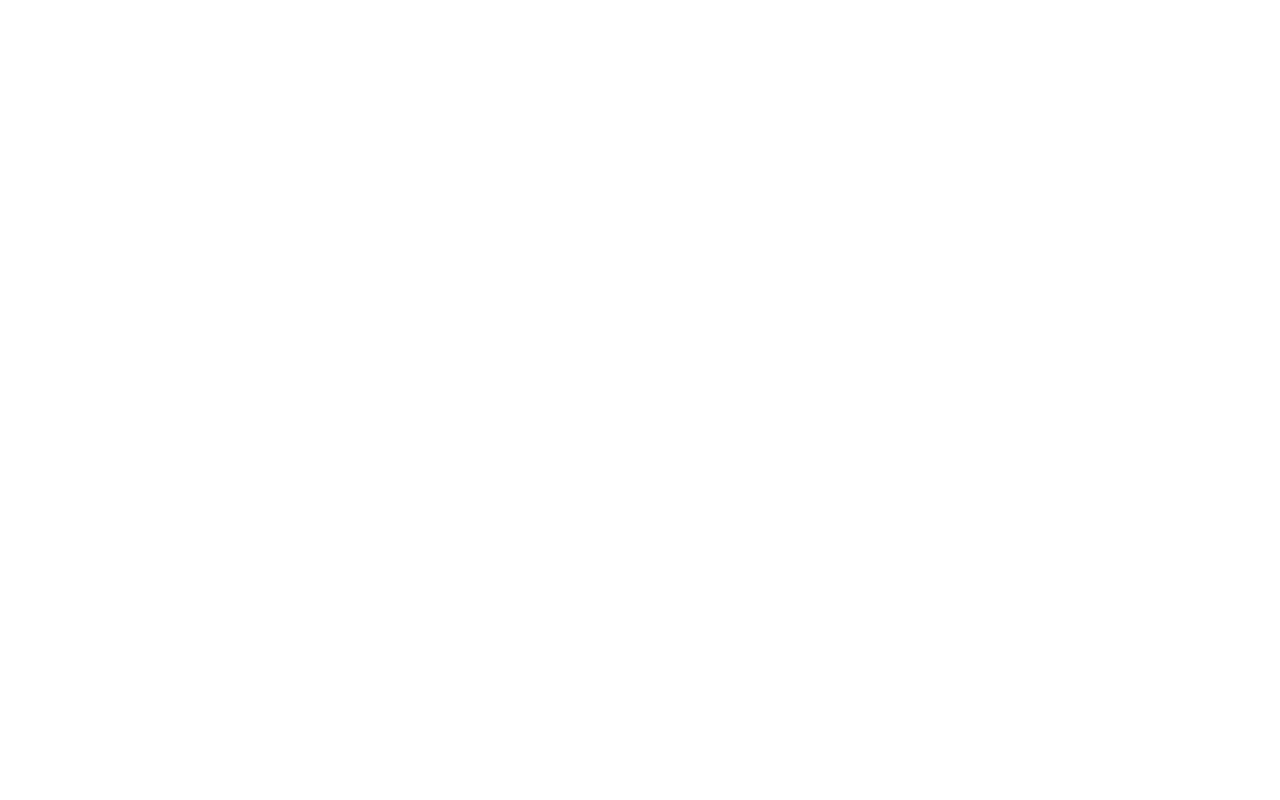
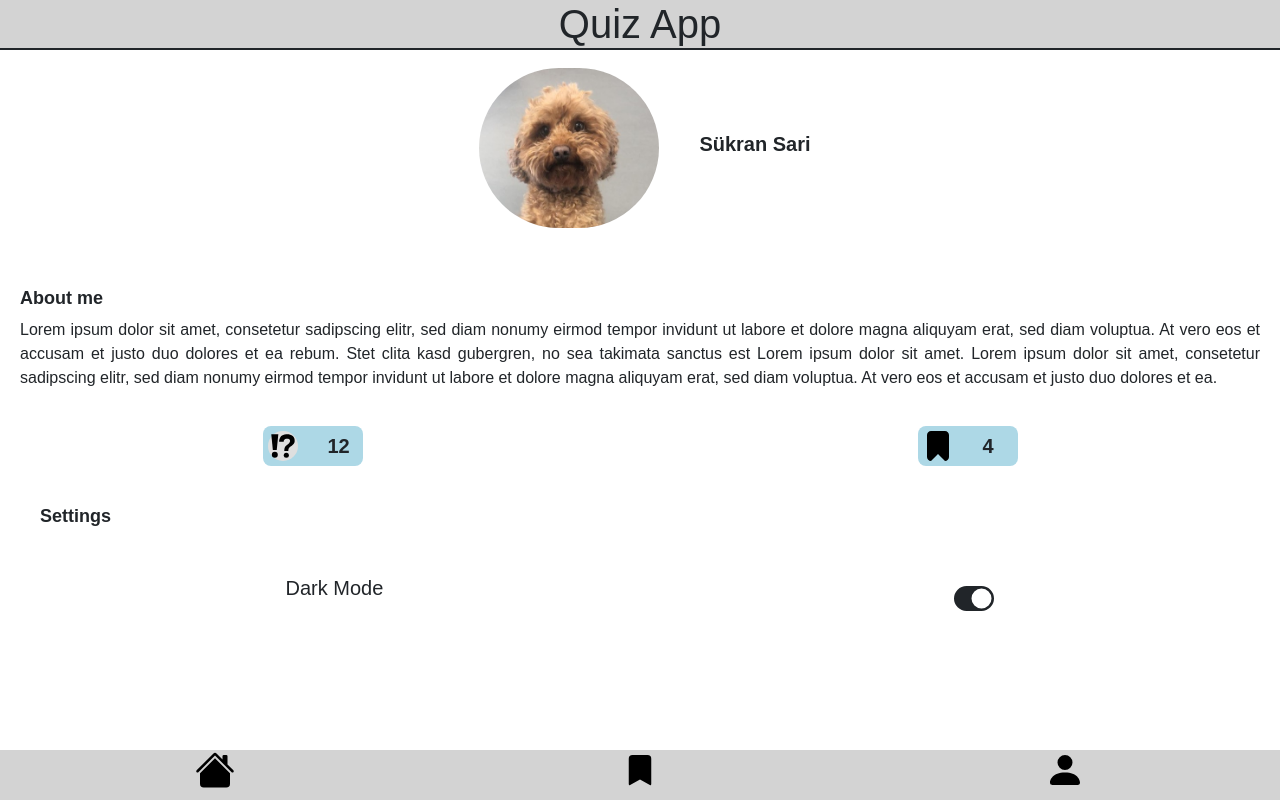
Before and after one commit to SukranSari/QuizApp, a plain HTML site: page profile.html in a window 1280 px wide. Drawn offline with nearby package versions, Linux system fonts and the light colour scheme.

Commit message:
profile.html erstellt

```diff
--- a/css/styles.css
+++ b/css/styles.css
@@ -78,6 +78,94 @@ p.question {
   margin-bottom: 0;
 }
 
+.profile_card {
+  border-radius: 10px;
+  display: flex;
+  justify-content: center;
+  gap: 30px;
+}
+
+.image img {
+  border-radius: 200px;
+  width: 200px;
+  padding: 10px;
+}
+
+.profile_name {
+  display: flex;
+  flex-direction: column;
+  justify-content: center;
+}
+
+.profile_name h2 {
+  font-size: 20px;
+  font-weight: 700;
+}
+
+.profile_text {
+  padding: 20px;
+}
+
+.profile_text p {
+  text-align: justify;
+}
+
+.profile_text h3 {
+  font-weight: 700;
+  font-size: 18px;
+}
+
+.profile_text h4 {
+  padding: 20px;
+  font-weight: 700;
+  font-size: 18px;
+}
+
+.profile_counter {
+  display: flex;
+  flex-direction: row;
+  gap: 30px;
+  justify-content: space-around;
+}
+
+.profile_counter p {
+  font-weight: 800;
+  font-size: 20px;
+}
+
+.profile_question_counter {
+  background-color: lightblue;
+  border-radius: 8px;
+  display: flex;
+  justify-content: left;
+  padding: 5px;
+  width: 100px;
+  height: 40px;
+  gap: 30px;
+}
+
+.profile_bookmarks_counter {
+  background-color: lightblue;
+  border-radius: 8px;
+  display: flex;
+  justify-content: left;
+  padding: 5px;
+  width: 100px;
+  height: 40px;
+  gap: 30px;
+}
+
+.profile_settings {
+  display: flex;
+  justify-content: space-around;
+}
+
+.profile_setting_modus h5 {
+  font-weight: 700;
+  font-size: 18px;
+  margin-top: 10px;
+}
+
 .footer {
   background-color: lightgray;
   width: 100%;
--- a/profile.html
+++ b/profile.html
@@ -0,0 +1,99 @@
+<!DOCTYPE html>
+
+<html lang="en" class="">
+  <head>
+    <meta charset="utf-8" />
+    <meta
+      name="viewport"
+      content="width=device-width, initial-scale=1, shrink-to-fit=no"
+    />
+    <title>Quiz App</title>
+    <link
+      href="https://cdn.jsdelivr.net/npm/bootstrap@5.3.3/dist/css/bootstrap.min.css"
+      rel="stylesheet"
+      integrity="sha384-QWTKZyjpPEjISv5WaRU9OFeRpok6YctnYmDr5pNlyT2bRjXh0JMhjY6hW+ALEwIH"
+      crossorigin="anonymous"
+    />
+
+    <link href="https://cdn.jsdelivr.net/npm/bootstrap@5.3.3/dist/css/bootstrap.min.css" rel="stylesheet" integrity="sha384-QWTKZyjpPEjISv5WaRU9OFeRpok6YctnYmDr5pNlyT2bRjXh0JMhjY6hW+ALEwIH" crossorigin="anonymous">
+    <link rel="stylesheet" href="./css/styles.css" />
+  </head>
+
+
+  <body>
+    <main>
+      <header>
+        <h1>Quiz App</h1>
+
+        <section class="profile_card">
+            <section class="image">
+                <img src=./images/Jette.jpg alt="profile_image">
+            </section>
+
+            <section class="profile_name">
+                <h2>Sükran Sari</h2>
+            </section>
+      </header>
+
+        <section class="profile_text">
+            <h3>About me</h3>
+            <p>Lorem ipsum dolor sit amet, consetetur sadipscing elitr, sed diam nonumy eirmod tempor invidunt ut labore et dolore magna aliquyam erat, sed diam voluptua. At vero eos et accusam et justo duo dolores et ea rebum. Stet clita kasd gubergren, no sea takimata sanctus est Lorem ipsum dolor sit amet. Lorem ipsum dolor sit amet, consetetur sadipscing elitr, sed diam nonumy eirmod tempor invidunt ut labore et dolore magna aliquyam erat, sed diam voluptua. At vero eos et accusam et justo duo dolores et ea.</p>
+        </section>
+
+        <section class="profile_counter">
+            <section class="profile_question_counter">
+                <svg width="30px" height="30px" viewBox="-6.4 -6.4 76.80 76.80" xmlns="http://www.w3.org/2000/svg" xmlns:xlink="http://www.w3.org/1999/xlink" aria-hidden="true" role="img" class="iconify iconify--emojione-monotone" preserveAspectRatio="xMidYMid meet" fill="#000000" transform="rotate(0)matrix(1, 0, 0, 1, 0, 0)"><g id="SVGRepo_bgCarrier" stroke-width="0" transform="translate(0,0), scale(1)"><rect x="-6.4" y="-6.4" width="76.80" height="76.80" rx="38.4" fill="#dfdfdf" strokewidth="0"></rect></g><g id="SVGRepo_tracerCarrier" stroke-linecap="round" stroke-linejoin="round" stroke="#CCCCCC" stroke-width="0.384"></g><g id="SVGRepo_iconCarrier"> <g fill-rule="evenodd"> <path d="M6.01 42.439h9.979L20 2H2z" fill="#000000"> </path> <ellipse cx="11" cy="54.354" rx="7.664" ry="7.646" fill="#000000"> </ellipse> <path d="M40.249 2.064C28.612 2.789 22.531 9.378 22 21.296h11.74c.147-4.129 2.451-7.215 6.741-7.669c4.211-.447 8.205.555 9.415 3.434c1.307 3.11-1.627 6.724-3.022 8.241c-2.582 2.813-6.775 4.865-8.949 7.901c-2.131 2.973-2.51 6.886-2.674 11.675h10.346c.145-3.062.349-5.995 1.742-7.898c2.266-3.092 5.65-4.541 8.486-6.983c2.709-2.334 5.559-5.147 6.043-9.5C63.319 7.466 52.683 1.289 40.249 2.064" fill="#000000"> </path> <ellipse cx="40.516" cy="55.566" rx="6.532" ry="6.433" fill="#000000"> </ellipse> </g> </g></svg>
+                <p>12</p>
+            </section>
+            <section class="profile_bookmarks_counter">
+                <svg width="30px" height="30px" viewBox="-4 0 30 30" version="1.1" xmlns="http://www.w3.org/2000/svg" xmlns:xlink="http://www.w3.org/1999/xlink" xmlns:sketch="http://www.bohemiancoding.com/sketch/ns" fill="#000000"><g id="SVGRepo_bgCarrier" stroke-width="0"></g><g id="SVGRepo_tracerCarrier" stroke-linecap="round" stroke-linejoin="round"></g><g id="SVGRepo_iconCarrier"> <title>bookmark</title> <desc>Created with Sketch Beta.</desc> <defs> </defs> <g id="Page-1" stroke="none" stroke-width="1" fill="none" fill-rule="evenodd" sketch:type="MSPage"> <g id="Icon-Set-Filled" sketch:type="MSLayerGroup" transform="translate(-419.000000, -153.000000)" fill="#000000"> <path d="M437,153 L423,153 C420.791,153 419,154.791 419,157 L419,179 C419,181.209 420.791,183 423,183 L430,176 L437,183 C439.209,183 441,181.209 441,179 L441,157 C441,154.791 439.209,153 437,153" id="bookmark" sketch:type="MSShapeGroup"> </path> </g> </g> </g></svg>
+                <p>4</p>
+            </section>
+        </section>
+
+        <section class="profile_text">
+            <h4>Settings</h4>
+        </section>
+
+
+
+
+        <section class="profile_settings">
+            <section class="profile_setting_kind">
+                <h5>Dark Mode</h5>
+            </section>
+
+            <section class="profile_switch">
+                <svg xmlns="http://www.w3.org/2000/svg" width="40" height="45" fill="currentColor" class="bi bi-toggle-on" viewBox="0 0 16 16">
+                    <path d="M5 3a5 5 0 0 0 0 10h6a5 5 0 0 0 0-10zm6 9a4 4 0 1 1 0-8 4 4 0 0 1 0 8"/>
+                  </svg>
+            </section>
+        </section>
+    </main>
+
+    <footer>
+        <nav>
+            <section class="footer">
+                <a href="index.html" class="nav_icon" aria-label="home">
+                    <svg xmlns="http://www.w3.org/2000/svg" width="40" height="40" fill="currentColor" class="bi bi-house-fill" viewBox="0 0 16 16">
+                    <path d="M8.707 1.5a1 1 0 0 0-1.414 0L.646 8.146a.5.5 0 0 0 .708.708L8 2.207l6.646 6.647a.5.5 0 0 0 .708-.708L13 5.793V2.5a.5.5 0 0 0-.5-.5h-1a.5.5 0 0 0-.5.5v1.293z"/>
+                    <path d="m8 3.293 6 6V13.5a1.5 1.5 0 0 1-1.5 1.5h-9A1.5 1.5 0 0 1 2 13.5V9.293z"/>
+                    </svg>
+                </a>
+
+                <a href="bookmarks.html" class="nav_icon" aria-label="bookmark">
+                    <svg xmlns="http://www.w3.org/2000/svg" width="30" height="40" fill="currentColor" class="bi bi-bookmark-fill" viewBox="0 0 16 16">
+                        <path d="M2 2v13.5a.5.5 0 0 0 .74.439L8 13.069l5.26 2.87A.5.5 0 0 0 14 15.5V2a2 2 0 0 0-2-2H4a2 2 0 0 0-2 2"/>
+                    </svg>
+                </a>
+
+                <a href="./profile.html" class="nav_icon" aria-label="profile">
+                    <svg xmlns="http://www.w3.org/2000/svg" width="40" height="40" fill="currentColor" class="bi bi-person-fill" viewBox="0 0 16 16">
+                        <path d="M3 14s-1 0-1-1 1-4 6-4 6 3 6 4-1 1-1 1zm5-6a3 3 0 1 0 0-6 3 3 0 0 0 0 6"/>
+                    </svg>
+                </a>
+            </section>
+        </nav>
+    </footer>
+  </body>
+</html>
```
Also changed, not shown: images/Jette.jpg (added).
